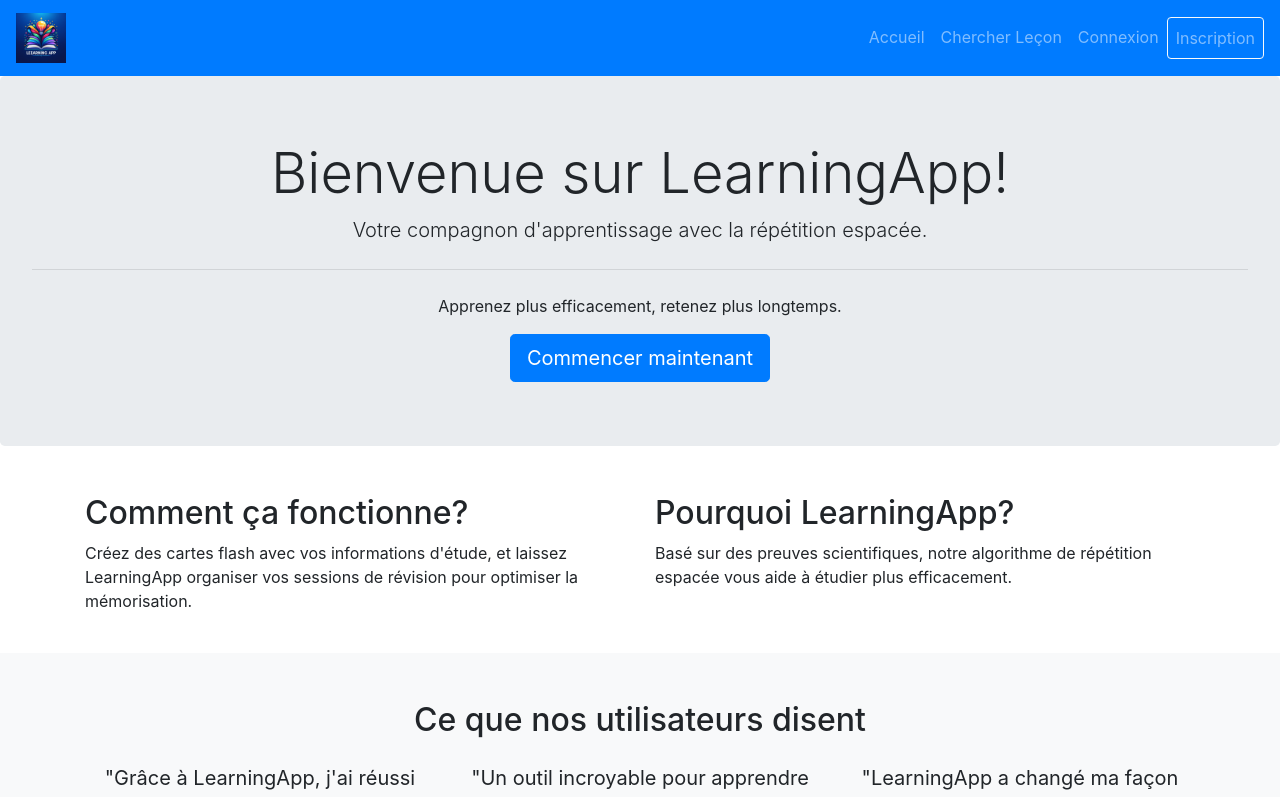
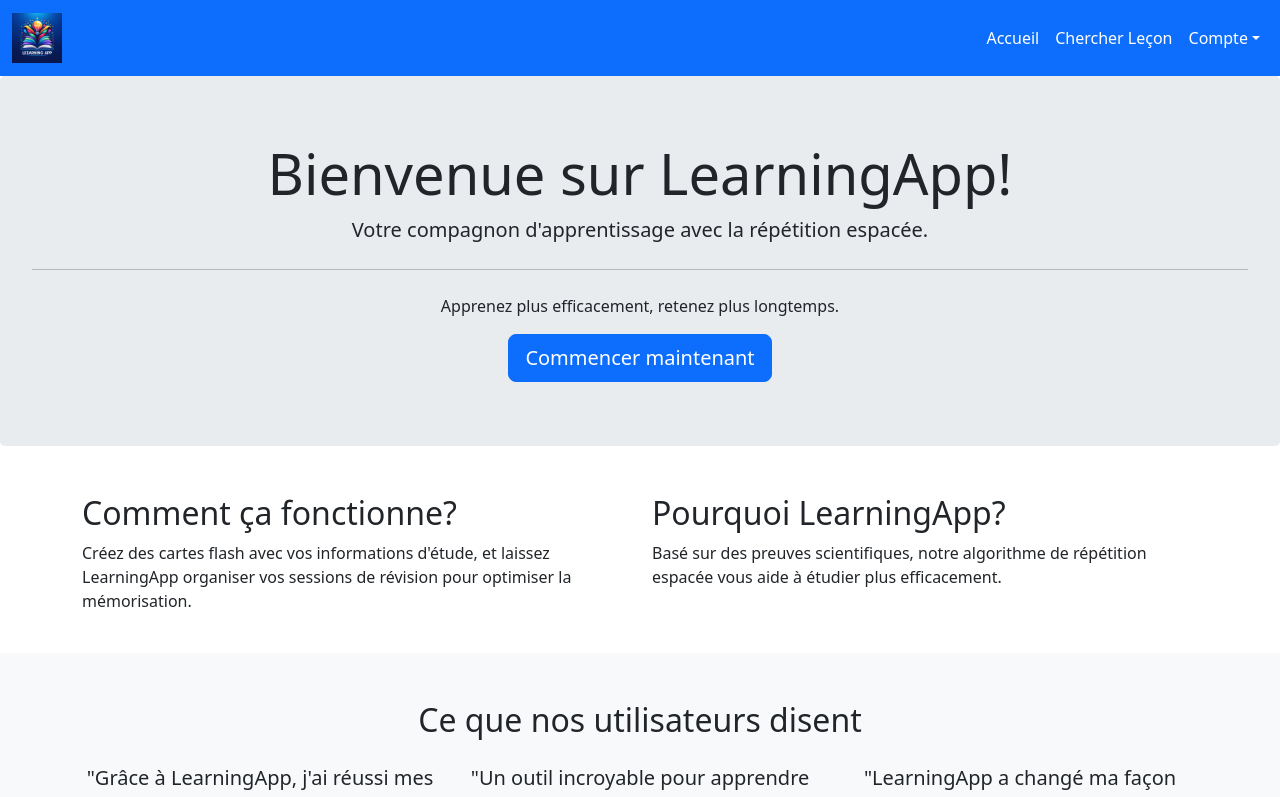
Before and after one commit to Zeitrom/learning-application-like-Anki, an Angular app in the folder frontend-angular/: page / in a window 1280 px wide. Shown: the top 797 px of the page. Built offline with nearby package versions, Linux system fonts and the light colour scheme.

Commit message:
modification navbar

```diff
--- a/frontend-angular/angular.json
+++ b/frontend-angular/angular.json
@@ -30,6 +30,7 @@
               "src/assets"
             ],
             "styles": [
+              "node_modules/bootstrap/dist/css/bootstrap.min.css",
               "src/styles.scss"
             ],
             "scripts": []
--- a/frontend-angular/package.json
+++ b/frontend-angular/package.json
@@ -19,6 +19,7 @@
     "@angular/platform-browser-dynamic": "^16.2.0",
     "@angular/router": "^16.2.0",
     "@fortawesome/fontawesome-free": "^6.5.1",
+    "bootstrap": "^5.3.2",
     "ngx-toastr": "^18.0.0",
     "pdfjs-dist": "^4.0.269",
     "rxjs": "~7.8.0",
--- a/frontend-angular/src/app/app.component.html
+++ b/frontend-angular/src/app/app.component.html
@@ -1,6 +1,5 @@
-<!-- Navigation Bar -->
-<!-- Navigation Bar -->
-<nav class="navbar navbar-expand-lg navbar-dark bg-primary">
+<nav class="navbar navbar-expand-lg bg-primary">
+  <div class="container-fluid">
     <a class="navbar-brand" href="#">
       <img src="assets\LearningApp.png" alt="Learning App Logo" class="logo-img">
     </a>
@@ -8,20 +7,22 @@
       <span class="navbar-toggler-icon"></span>
     </button>
     <div class="collapse navbar-collapse" id="navbarNav">
-    <ul class="navbar-nav ml-auto">
+      <ul class="navbar-nav ms-auto">
         <li class="nav-item">
           <a class="nav-link" routerLink="/">Accueil</a>
         </li>
         <li class="nav-item">
           <a class="nav-link" routerLink="/search">Chercher Leçon</a>
         </li>
-      <li class="nav-item">
-        <a class="nav-link" routerLink="/login">Connexion</a>
-      </li>
-      <li class="nav-item">
-        <a class="nav-link btn btn-outline-light" routerLink="/register">Inscription</a>
+        <li class="nav-item dropdown" [class.show]="showDropdown" (click)="toggleDropdown()">
+          <a class="nav-link dropdown-toggle">Compte</a>
+          <ul class="dropdown-menu" *ngIf="showDropdown">
+            <li><a class="dropdown-item" routerLink="/login">Connexion</a></li>
+            <li><a class="dropdown-item" routerLink="/register">Inscription</a></li>
+          </ul>
         </li>
       </ul>
+    </div>
   </div>
 </nav>
 
--- a/frontend-angular/src/app/app.component.scss
+++ b/frontend-angular/src/app/app.component.scss
@@ -0,0 +1,67 @@
+.navbar {
+    background-color: #007bff; // Couleur de fond de la navbar
+  }
+
+  .navbar-brand {
+    display: flex;
+    align-items: center;
+    color: #fff; // Couleur du texte de la navbar
+    font-size: 1.5rem; // Taille de la police
+    font-weight: bold;
+    img {
+      margin-right: 10px; // Marge à droite de l'image
+    }
+  }
+
+  .navbar-toggler-icon {
+    color: #fff; // Couleur de l'icône du bouton de bascule
+  }
+
+  .navbar-nav {
+    .nav-item {
+      a.nav-link {
+        color: #fff; // Couleur du texte des liens
+        &:hover {
+          color: #ccc; // Couleur du texte au survol
+        }
+      }
+
+      &.active {
+        a.nav-link {
+          color: #fff; // Couleur du texte du lien actif
+        }
+      }
+
+      .btn-outline-light {
+        border-color: #fff; // Couleur de la bordure du bouton
+        color: #fff; // Couleur du texte du bouton
+        &:hover {
+          background-color: #fff; // Couleur de fond du bouton au survol
+          color: #007bff; // Couleur du texte du bouton au survol
+        }
+      }
+    }
+  }
+  .nav-item .dropdown-toggle {
+    cursor: pointer;
+  }
+
+  .dropdown-menu {
+    display: none;
+    position: absolute;
+    background-color: #f9f9f9;
+    min-width: 160px;
+    box-shadow: 0px 8px 16px 0px rgba(0,0,0,0.2);
+    z-index: 1;
+  }
+
+  .dropdown-menu a {
+    color: black;
+    padding: 12px 16px;
+    text-decoration: none;
+    display: block;
+  }
+
+  .nav-item.show .dropdown-menu {
+    display: block;
+  }
--- a/frontend-angular/src/app/app.component.ts
+++ b/frontend-angular/src/app/app.component.ts
@@ -7,4 +7,13 @@
 })
 export class AppComponent {
   title = 'frontend-angular';
+  showDropdown: boolean = false;
+
+  toggleDropdown() {
+    this.showDropdown = !this.showDropdown;
+  }
+
+  closeDropdown() {
+    this.showDropdown = false;
+  }
 }
--- a/frontend-angular/src/app/app.module.ts
+++ b/frontend-angular/src/app/app.module.ts
@@ -16,6 +16,7 @@
 
 
 
+
 @NgModule({
   declarations: [
     RegisterComponent,
@@ -25,6 +26,7 @@
     PdfUploadComponent,
     LessonSearchPageComponent,
     LoginComponent
+
 
     // Any other components that belong to this module must be declared here.
   ],
```
Also changed, not shown: 7 other files (tests, documents, lock files or other folders). Lines whose indentation alone changed are shown as unchanged.
